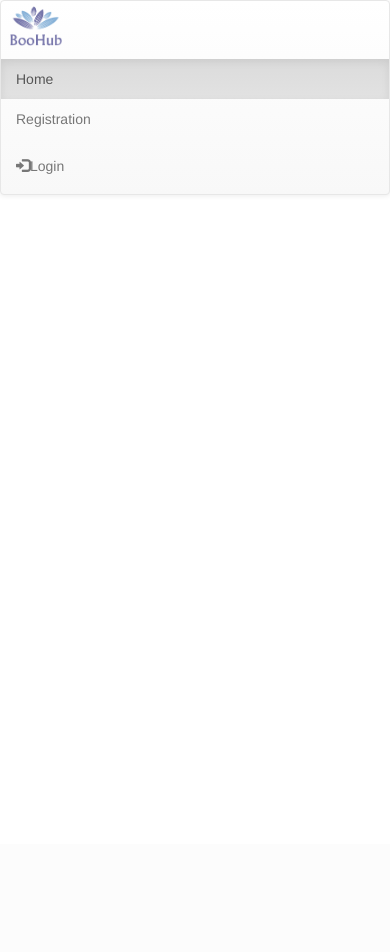
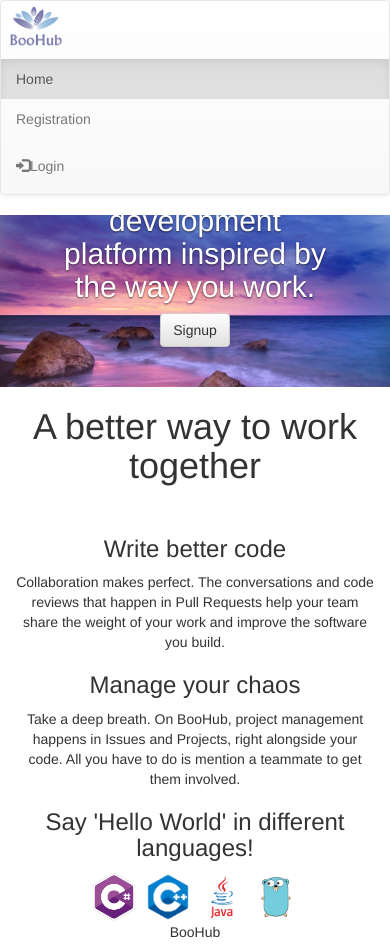
Before and after one commit to EducationConsultant/UKS_novi, a Django app: page /github/ in a window 390 px wide. Before the commit the page ends 195 px from the top, so only its background shows below. Run offline with Django 3.2, Linux system fonts and the light colour scheme; some libraries are stand-ins or nearby versions.

Commit message:
Sredjena stranica home.html, kada user nije ulogovan. #6

```diff
--- a/ProjekatUKS/github/templates/github/activate.html
+++ b/ProjekatUKS/github/templates/github/activate.html
@@ -1,4 +1,4 @@
-{% extends "github/home.html" %}
+{% extends "github/base.html" %}
 
 {% block body_content %}
     {% autoescape off %}
--- a/ProjekatUKS/github/templates/github/afterUserLogin.html
+++ b/ProjekatUKS/github/templates/github/afterUserLogin.html
@@ -1,4 +1,4 @@
-{% extends "github/home.html" %}
+{% extends "github/base.html" %}
 
 {% block body_content %}
 <h3>Welcome {{ request.session.uname_user }}</h3>
--- /dev/null
+++ b/ProjekatUKS/github/templates/github/base.html
@@ -0,0 +1,84 @@
+<!DOCTYPE html>
+{% load static %}
+<html lang="en">
+<head>
+    <meta charset="UTF-8">
+    <title>BooHub</title>
+
+    <link rel="stylesheet" href="//maxcdn.bootstrapcdn.com/bootstrap/3.2.0/css/bootstrap.min.css">
+    <link rel="stylesheet" href="//maxcdn.bootstrapcdn.com/bootstrap/3.2.0/css/bootstrap-theme.min.css">
+
+    <script src="https://ajax.googleapis.com/ajax/libs/jquery/3.3.1/jquery.min.js"></script>
+    <script src="https://maxcdn.bootstrapcdn.com/bootstrap/3.3.7/js/bootstrap.min.js"></script>
+
+    <style type='text/css'>
+        ul.nav li.dropdown:hover ul.dropdown-menu {
+            display: block;
+        }
+    </style>
+
+    {% block head_content %}{% endblock %}
+</head>
+<body>
+    <nav class="navbar navbar-default">
+        <div class="container-fluid">
+            <div class="navbar-header">
+                <img src="{% static 'github/images/logo.png'%}" width="70px" height="50px" alt="BooHub"/>
+            </div>
+
+            <ul class="nav navbar-nav">
+                <li class="active"><a href="{% url 'github:home' %}">Home</a></li>
+
+                {% if not request.session.uname_user and not request.session.loggedin %}
+                <li><a href="{% url 'github:registration' %}">Registration</a></li>
+                {% endif %}
+
+                {% if request.session.uname_user and request.session.loggedin %}
+                <li><a href="{% url 'github:organization' %}">Organization</a></li>
+                {% endif %}
+            </ul>
+
+
+            {% if not request.session.uname_user and not request.session.loggedin %}
+            <ul class="nav navbar-nav navbar-right">
+                <li><a href="{% url 'github:login' %}"><span class="glyphicon glyphicon-log-in"></span>Login</a></li>
+            </ul>
+            {% endif %}
+
+            {% if request.session.uname_user and request.session.loggedin  %}
+            <ul class="nav navbar-nav navbar-right">
+                <li class="dropdown">
+                    <a href="#">My Account <b class="caret"></b></a>
+
+                    <ul class="dropdown-menu">
+                        <li>
+                            <p><b>{{ request.session.uname_user }}</b></p>
+                        </li>
+
+                        <li class="divider"></li>
+
+                        <li>
+                            <a href="{% url 'github:about_user' %}">
+                                <span class="glyphicon glyphicon-user"></span>Edit profile
+                            </a>
+                        </li>
+
+                        <li>
+                            <a href="{% url 'github:logout' %}">
+                                <span class="glyphicon glyphicon-log-out"></span>Logout
+                            </a>
+                        </li>
+                    </ul>
+                </li>
+            </ul>
+            {% endif %}
+        </div>
+    </nav>
+
+{% block body_content %}{% endblock %}
+
+    <footer class="container-fluid text-center">
+        <p>BooHub</p>
+    </footer>
+</body>
+</html>
--- a/ProjekatUKS/github/templates/github/forgot_password.html
+++ b/ProjekatUKS/github/templates/github/forgot_password.html
@@ -1,4 +1,4 @@
-{% extends "github/home.html" %}
+{% extends "github/base.html" %}
 
 {% load static %}
 
--- a/ProjekatUKS/github/templates/github/forgot_password_reset.html
+++ b/ProjekatUKS/github/templates/github/forgot_password_reset.html
@@ -1,4 +1,4 @@
-{% extends "github/home.html" %}
+{% extends "github/base.html" %}
 
 {% load static %}
 
--- a/ProjekatUKS/github/templates/github/home.html
+++ b/ProjekatUKS/github/templates/github/home.html
@@ -1,80 +1,76 @@
-<!DOCTYPE html>
+{% extends "github/base.html" %}
 {% load static %}
-<html lang="en">
-<head>
-    <meta charset="UTF-8">
-    <title>BooHub</title>
 
-    <link rel="stylesheet" href="//maxcdn.bootstrapcdn.com/bootstrap/3.2.0/css/bootstrap.min.css">
-    <link rel="stylesheet" href="//maxcdn.bootstrapcdn.com/bootstrap/3.2.0/css/bootstrap-theme.min.css">
-
-    <script src="https://ajax.googleapis.com/ajax/libs/jquery/3.3.1/jquery.min.js"></script>
-    <script src="https://maxcdn.bootstrapcdn.com/bootstrap/3.3.7/js/bootstrap.min.js"></script>
-
-    <style type='text/css'>
-        ul.nav li.dropdown:hover ul.dropdown-menu {
-            display: block;
-        }
-    </style>
-
-    {% block head_content %}{% endblock %}
-</head>
-<body>
-    <nav class="navbar navbar-default">
-        <div class="container-fluid">
-            <div class="navbar-header">
-                <img src="{% static 'github/images/logo.png'%}" width="70px" height="50px" alt="BooHub"/>
+{% block body_content %}
+    {% if request.session.uname_user and request.session.loggedin %}
+    <div class="container-fluid text-center">
+        <div class="row content">
+            <div class="col-sm-2 sidenav">
+                <p><a href="#">Link</a></p>
+                <p><a href="#">Link</a></p>
+                <p><a href="#">Link</a></p>
             </div>
 
-            <ul class="nav navbar-nav">
-                <li class="active"><a href="{% url 'github:home' %}">Home</a></li>
+            <div class="col-sm-8 text-left">
+                <h1>Welcome</h1>
 
-                {% if not request.session.uname_user and not request.session.loggedin %}
-                <li><a href="{% url 'github:registration' %}">Registration</a></li>
-                {% endif %}
+                <p>Lorem ipsum dolor sit amet, consectetur adipiscing elit, sed do eiusmod tempor incididunt ut labore et dolore magna aliqua. Ut enim ad minim veniam, quis nostrud exercitation ullamco laboris nisi ut aliquip ex ea commodo consequat. Excepteur sint occaecat cupidatat non proident, sunt in culpa qui officia deserunt mollit anim id est laborum consectetur adipiscing elit, sed do eiusmod tempor incididunt ut labore et dolore magna aliqua. Ut enim ad minim veniam, quis nostrud exercitation ullamco laboris nisi ut aliquip ex ea commodo consequat.</p>
+                <hr>
 
-                {% if request.session.uname_user and request.session.loggedin %}
-                <li><a href="{% url 'github:organization' %}">Organization</a></li>
-                {% endif %}
-            </ul>
+                <h3>Test</h3>
+                <p>Lorem ipsum...</p>
+            </div>
 
+            <div class="col-sm-2 sidenav">
+                <div class="well">
+                    <p>ADS</p>
+                </div>
 
-            {% if not request.session.uname_user and not request.session.loggedin %}
-            <ul class="nav navbar-nav navbar-right">
-                <li><a href="{% url 'github:login' %}"><span class="glyphicon glyphicon-log-in"></span>Login</a></li>
-            </ul>
-            {% endif %}
+                <div class="well">
+                    <p>ADS</p>
+                </div>
+            </div>
+        </div>
+    </div>
+    {% endif %}
 
-            {% if request.session.uname_user and request.session.loggedin  %}
-            <ul class="nav navbar-nav navbar-right">
-                <li class="dropdown">
-                    <a href="#">My Account <b class="caret"></b></a>
+    {% if not request.session.uname_user and not request.session.loggedin %}
+    <div id="myCarousel" class="carousel slide" data-ride="carousel" >
+        <div class="carousel-inner" role="listbox">
+            <div class="item active">
+                <img src="{% static 'github/images/carousel.jpg'%}" style="width:100%;">
+                <div class="carousel-caption">
+                    <h1>Built for developers</h1>
+                    <h2>BooHub is a development platform inspired by the way you work.</h2>
+                    <a href="{% url 'github:registration' %}"><button class="btn btn-default">Signup</button></a>
+                </div>
+            </div>
+        </div>
+    </div>
 
-                    <ul class="dropdown-menu">
-                        <li>
-                            <p><b>{{ request.session.uname_user }}</b></p>
-                        </li>
+    <div class="container text-center">
+        <h1>A better way to work together</h1><br>
 
-                        <li class="divider"></li>
+        <div class="row">
+            <div class="col-sm-4">
+                <h3>Write better code</h3>
+                <p>Collaboration makes perfect. The conversations and code reviews that happen in Pull Requests help your team share the weight of your work and improve the software you build. </p>
+            </div>
 
-                        <li>
-                            <a href="{% url 'github:about_user' %}">
-                                <span class="glyphicon glyphicon-user"></span>Edit profile
-                            </a>
-                        </li>
+            <div class="col-sm-4">
+                <h3>Manage your chaos</h3>
+                <p>Take a deep breath. On BooHub, project management happens in Issues and Projects, right alongside your code. All you have to do is mention a teammate to get them involved.</p>
+            </div>
 
-                        <li>
-                            <a href="{% url 'github:logout' %}">
-                                <span class="glyphicon glyphicon-log-out"></span>Logout
-                            </a>
-                        </li>
-                    </ul>
-                </li>
-            </ul>
-            {% endif %}
+            <div class="col-sm-4">
+                <h3>Say 'Hello World' in different languages!</h3>
+                <img src="{% static 'github/images/c#_logo.png' %}" class="img-circle" alt="C#" width="50px" height="50px">
+                <img src="{% static 'github/images/c++_logo.png' %}" class="img-circle" alt="C#" width="50px" height="50px">
+                <img src="{% static 'github/images/java_logo.png' %}" class="img-circle" alt="C#" width="50px" height="50px">
+                <img src="{% static 'github/images/go_logo.png' %}" class="img-circle" alt="C#" width="50px" height="50px">
+            </div>
         </div>
-    </nav>
+    </div>
 
-    {% block body_content %}{% endblock %}
-</body>
-</html>
+    {% endif %}
+{% endblock %}
--- a/ProjekatUKS/github/templates/github/login.html
+++ b/ProjekatUKS/github/templates/github/login.html
@@ -1,4 +1,4 @@
-{% extends "github/home.html" %}
+{% extends "github/base.html" %}
 
 {% load static %}
 
--- a/ProjekatUKS/github/templates/github/organization.html
+++ b/ProjekatUKS/github/templates/github/organization.html
@@ -1,4 +1,4 @@
-{% extends "github/home.html" %}
+{% extends "github/base.html" %}
 
 {% block body_content %}
     <div class="container">
--- a/ProjekatUKS/github/templates/github/organizationDetails.html
+++ b/ProjekatUKS/github/templates/github/organizationDetails.html
@@ -1,4 +1,4 @@
-{% extends "github/home.html" %}
+{% extends "github/base.html" %}
 
 {% block body_content %}
     <div class="container">
--- a/ProjekatUKS/github/templates/github/organizationMembers.html
+++ b/ProjekatUKS/github/templates/github/organizationMembers.html
@@ -1,4 +1,4 @@
-{% extends "github/home.html" %}
+{% extends "github/base.html" %}
 
 {% block body_content %}
     <div class="container">
--- a/ProjekatUKS/github/templates/github/password_reset.html
+++ b/ProjekatUKS/github/templates/github/password_reset.html
@@ -1,4 +1,4 @@
-{% extends "github/home.html" %}
+{% extends "github/base.html" %}
 
 {% block body_content %}
     {% autoescape off %}
--- a/ProjekatUKS/github/templates/github/registration.html
+++ b/ProjekatUKS/github/templates/github/registration.html
@@ -1,4 +1,4 @@
-{% extends "github/home.html" %}
+{% extends "github/base.html" %}
 
 {% block body_content %}
 <div class="container">
--- a/ProjekatUKS/github/templates/github/user_profile.html
+++ b/ProjekatUKS/github/templates/github/user_profile.html
@@ -1,4 +1,4 @@
-{% extends "github/home.html" %}
+{% extends "github/base.html" %}
 
 {% block body_content %}
 <div class="wrapper">
```
Also changed, not shown: ProjekatUKS/github/static/github/images/c#_logo.png (added), ProjekatUKS/github/static/github/images/c++_logo.png (added), ProjekatUKS/github/static/github/images/carousel.jpg (added), ProjekatUKS/github/static/github/images/go_logo.png (added), ProjekatUKS/github/static/github/images/java_logo.png (added).
